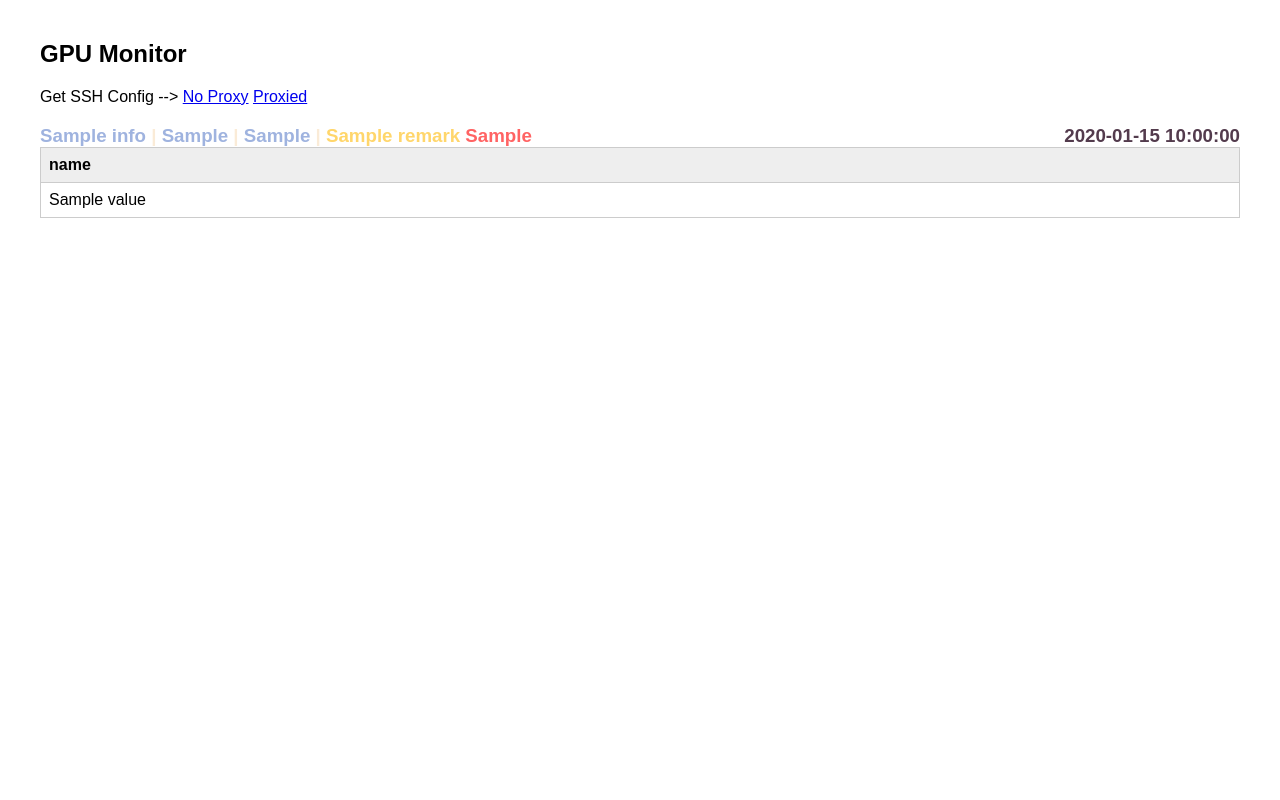
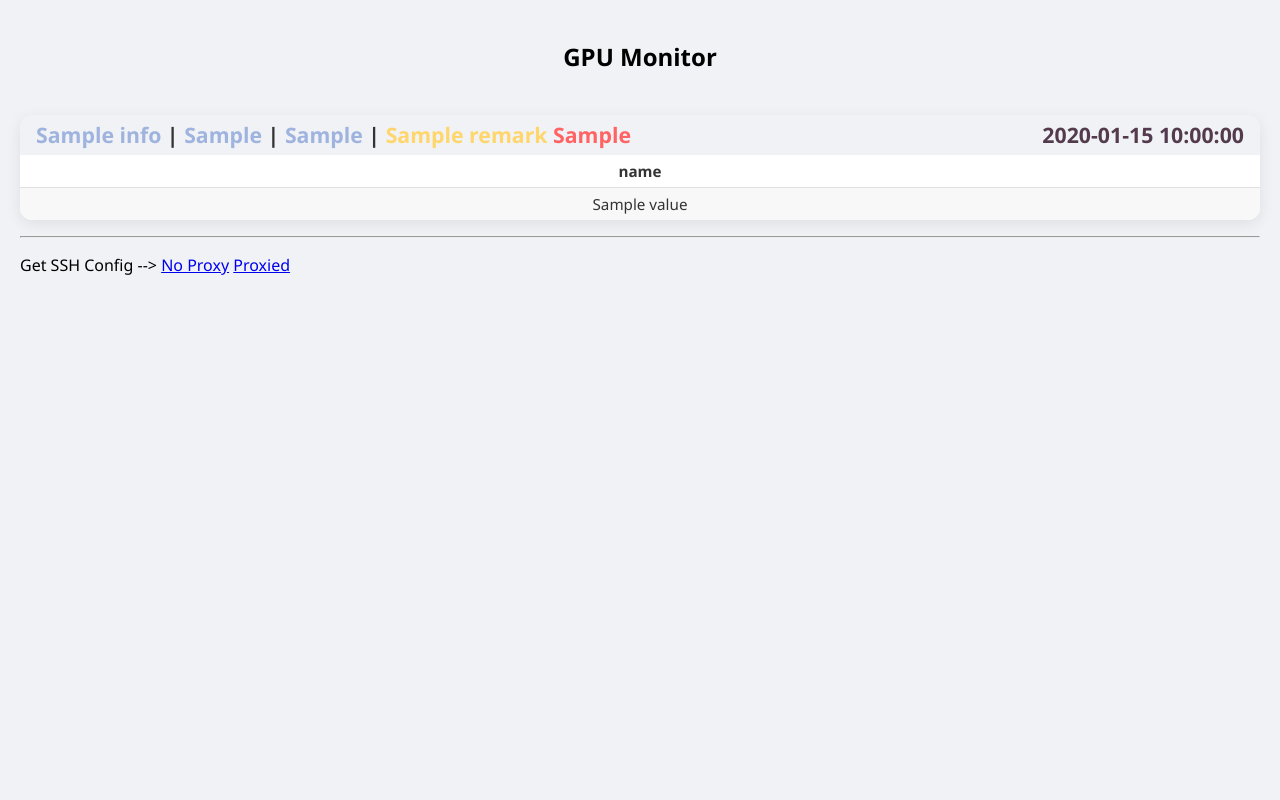
Before and after one commit to arkiven4/mon-gpu, a Flask app: template templates/index.html in a window 1280 px wide. Run offline with Flask 3, Linux system fonts and the light colour scheme; the template is opened without the code that fills it: most values are stand-ins (such as "Sample title", 1, 10 or a date in 2020).

Commit message:
make it beautiful

```diff
--- a/client.py
+++ b/client.py
@@ -38,11 +38,11 @@ class GPUMonitor:
             handle = pynvml.nvmlDeviceGetHandleByIndex(i-1)
             memory_info = pynvml.nvmlDeviceGetMemoryInfo(handle)
             gpu_name = pynvml.nvmlDeviceGetName(handle)
-            gpu_temperature = str(pynvml.nvmlDeviceGetTemperature(handle, 0))
+            gpu_temperature = str(pynvml.nvmlDeviceGetTemperature(handle, 0))+'°C'
             try:
                 gpu_fan_speed = str(pynvml.nvmlDeviceGetFanSpeed(handle))+'%'
             except pynvml.NVMLError as e:
-                gpu_fan_speed = "Not Supported"
+                gpu_fan_speed = "N/A"
             gpu_power_state = str(pynvml.nvmlDeviceGetPowerState(handle))
             gpu_util_rate = pynvml.nvmlDeviceGetUtilizationRates(handle).gpu
             gpu_memory_rate = pynvml.nvmlDeviceGetUtilizationRates(handle).memory
@@ -67,7 +67,7 @@ class GPUMonitor:
             self.gpu_info[i]["index"] = i-1
             self.gpu_info[i]['name'] = f"{gpu_name}"
             self.gpu_info[i]['memory_usage'] = f"{used_memory}/{total_memory}{self.SUFFIX}"
-            self.gpu_info[i]['temperature'] = f"{gpu_temperature}°C"
+            self.gpu_info[i]['temperature'] = f"{gpu_temperature}"
             self.gpu_info[i]['fan_speed'] = f"{gpu_fan_speed}"
             self.gpu_info[i]['power_state'] = f"{gpu_power_state}"
             self.gpu_info[i]['gpu_utilization'] = f"{gpu_util_rate}%"
--- a/server.py
+++ b/server.py
@@ -2,7 +2,7 @@ from flask import Flask, jsonify, request, render_template_string, render_templa
 import argparse
 from server_utils import generate_ssh_config, ssh_config_to_string
 
-app = Flask(__name__)
+app = Flask(__name__, static_folder='static', template_folder='templates')
 data_from_servers = dict()  # Store GPU data in memory
 
 @app.route('/gpu_info', methods=['POST'])
@@ -40,6 +40,8 @@ def receive_gpu_info():
     for gpu_info in gpu_data[1:]:
         if gpu_info['name'].startswith('b\''):
             gpu_info['name'] = gpu_info['name'][2:-1]
+        if (not gpu_info['fan_speed'].endswith('%')) and (len(gpu_info['fan_speed']) == 2):
+            gpu_info['fan_speed'] = f"{gpu_info['fan_speed']}%"
         data_from_servers[sid]['gpus'].append(gpu_info)
 
     return jsonify({"status": "success"}), 200
--- /dev/null
+++ b/static/index.css
@@ -0,0 +1,159 @@
+/* 全局样式和字体设置 */
+body {
+    font-family: 'Segoe UI', Tahoma, Geneva, Verdana, sans-serif;
+    background-color: #f0f2f5; /* 页面背景色 */
+    /* display: flex;
+    justify-content: center;
+    align-items: center; */
+    min-height: 100vh;
+    margin: 0;
+    padding: 20px;
+    box-sizing: border-box; /* 确保 padding 不会增加元素总宽度 */
+}
+
+/* 表格容器：用于溢出滚动，在小屏幕上保持响应性 */
+.table-container {
+    width: 100%;
+    /* max-width: 900px; 最大宽度，避免表格过宽 */
+    overflow-x: auto; /* 当表格内容超出容器宽度时，允许水平滚动 */
+    box-shadow: 0 4px 15px rgba(0, 0, 0, 0.08); /* 容器阴影，增加立体感 */
+    border-radius: 12px; /* 容器圆角 */
+
+    margin: 0 auto; /* 居中容器 */
+    margin-bottom: 1rem; /* 底部间距 */
+}
+
+/* 表格基本样式 */
+table {
+    width: 100%;
+    border-collapse: collapse; /* 移除单元格间距 */
+    border-spacing: 0;
+    background-color: #ffffff; /* 表格背景色 */
+    color: #333; /* 文本颜色 */
+    font-size: 0.95em;
+    border-radius: 12px; /* 表格整体圆角 */
+    overflow: hidden; /* 关键：确保内部内容也被圆角裁剪 */
+}
+
+/* 表格标题 */
+caption {
+    font-size: 1.4em;
+    font-weight: bold;
+    color: #333;
+    padding: 15px 0;
+    margin-bottom: 0px;
+    text-align: left;
+    margin-left: 1rem;
+    margin-right: 1rem;
+    line-height: 0.5;
+}
+
+/* 表头样式 */
+thead th {
+    background-color: #5b9edb; /* 扁平化风格的蓝色背景 */
+    color: white; /* 白色文字 */
+    padding: 15px 20px;
+    text-align: left; /* 文字左对齐 */
+    font-weight: 600; /* 略粗的字体 */
+    text-transform: uppercase; /* 文本大写 */
+    letter-spacing: 0.05em; /* 字间距 */
+    font-size: 0.9em;
+}
+
+/* 单元格（数据单元格和表头单元格）的通用样式 */
+td, th {
+    padding: 6px 20px;
+    border-bottom: 1px solid #e0e0e0; /* 单元格底部浅灰色边框 */
+    text-align: center;
+}
+
+/* 第二列为显卡名，固定宽度以防止应其长短不同造成表格排列不齐 */
+th:nth-child(2) {
+    width: 15rem;
+}
+
+/* 最后一行没有底边框，让表格底部看起来更干净 */
+tbody tr:last-child td {
+    border-bottom: none;
+}
+
+/* 斑马条纹效果 (奇偶行不同背景色) */
+tbody tr:nth-child(odd) {
+    background-color: #ffffff;
+}
+
+tbody tr:nth-child(even) {
+    background-color: #f8f8f8; /* 浅灰色背景 */
+}
+
+/* 行悬停效果 */
+tbody tr:hover {
+    background-color: #e6f7ff; /* 悬停时浅蓝色背景 */
+    transition: background-color 0.3s ease; /* 过渡动画 */
+    cursor: pointer; /* 鼠标指针变为手形 */
+}
+
+/* 状态标签样式 */
+.status-active, .status-inactive, .status-pending {
+    display: inline-block;
+    padding: 4px 8px;
+    border-radius: 4px;
+    font-size: 0.85em;
+    font-weight: bold;
+    text-transform: uppercase;
+    color: white;
+}
+
+.status-active {
+    background-color: #28a745; /* 绿色 */
+}
+
+.status-inactive {
+    background-color: #dc3545; /* 红色 */
+}
+
+.status-pending {
+    background-color: #ffc107; /* 黄色 */
+    color: #333; /* 黄色背景下文字颜色可能需要调整 */
+}
+
+/* 操作按钮样式 */
+.action-btn {
+    background-color: #007bff; /* 蓝色按钮 */
+    color: white;
+    border: none;
+    padding: 8px 12px;
+    border-radius: 5px;
+    cursor: pointer;
+    font-size: 0.9em;
+    transition: background-color 0.2s ease, transform 0.1s ease;
+}
+
+.action-btn:hover {
+    background-color: #0056b3;
+    transform: translateY(-1px); /* 轻微上浮效果 */
+}
+
+.action-btn:active {
+    background-color: #004085;
+    transform: translateY(0); /* 按下时恢复原位 */
+}
+
+/* 针对小屏幕的简单响应式 */
+@media screen and (max-width: 600px) {
+    table {
+        /* 在小屏幕上可能需要一些微调，比如调整字体大小 */
+        font-size: 0.85em;
+    }
+
+    thead th {
+        padding: 10px 15px;
+    }
+
+    td {
+        padding: 8px 15px;
+    }
+
+    /* 更好的响应式通常需要更复杂的 flex/grid 或 data-attributes */
+    /* 这里仅仅是为了演示表格样式，不深入响应式布局 */
+}
--- a/templates/index.html
+++ b/templates/index.html
@@ -3,39 +3,19 @@
 
 <head>
     <title>GPU Monitor</title>
-    <style>
-        body {
-            font-family: Arial, sans-serif;
-            margin: 40px;
-        }
-
-        table {
-            border-collapse: collapse;
-            width: 100%;
-        }
-
-        th,
-        td {
-            border: 1px solid #ccc;
-            padding: 8px;
-            text-align: left;
-        }
-
-        th {
-            background: #eee;
-        }
-    </style>
+    <link rel="stylesheet" href="{{ url_for('static', filename='index.css') }}">
+    <meta charset="UTF-8">
+    <lang="en">
 </head>
 
 <body>
-    <h2>GPU Monitor</h2>
+    <h2 style="text-align: center;">GPU Monitor</h2>
     {% if data %}
-    <p>Get SSH Config -->
-        <a href='/ssh_config?proxy=false&username=your_username'>No Proxy</a>
-        <a href='/ssh_config?proxy=true&username=your_username'>Proxied</a>
-    </p>
+    <br>
     {% for server, info in data.items() %}
-    <h3 style="margin-bottom: 0px; color: antiquewhite;">
+    <div class="table-container">
+    <table>
+        <caption>
             <span style="color: #9FB3DF;">{{ info['hostname'] }}</span>
             |
             <span class="copyText" style="color:#9FB3DF;user-select: all; cursor: pointer;">{{ info['ip'] }}</span>
@@ -50,9 +30,7 @@
             {% endif %}
 
             <span style="float:right; color: #533B4D;">{{ info['update_time'] }}</span>
-    </h3>
-
-    <table>
+        </caption>
         <tr>
             {% if info['gpus'] and info['gpus'][0] %}
             {% for key in info['gpus'][0].keys() %}
@@ -69,7 +47,13 @@
         {% endfor %}
 
     </table>
+    </div>
     {% endfor %}
+    <hr>
+    <p>Get SSH Config -->
+        <a href='/ssh_config?proxy=false&username=your_username'>No Proxy</a>
+        <a href='/ssh_config?proxy=true&username=your_username'>Proxied</a>
+    </p>
     {% else %}
     <p>No GPU data available.</p>
     {% endif %}
```
Lines whose indentation alone changed are shown as unchanged.
